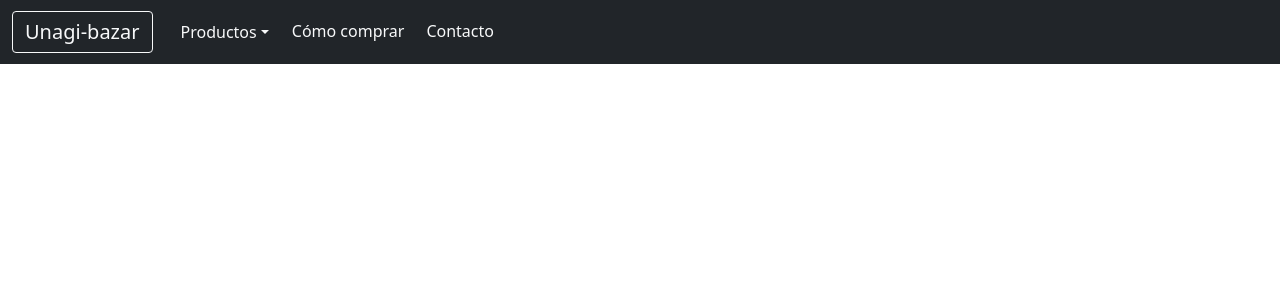
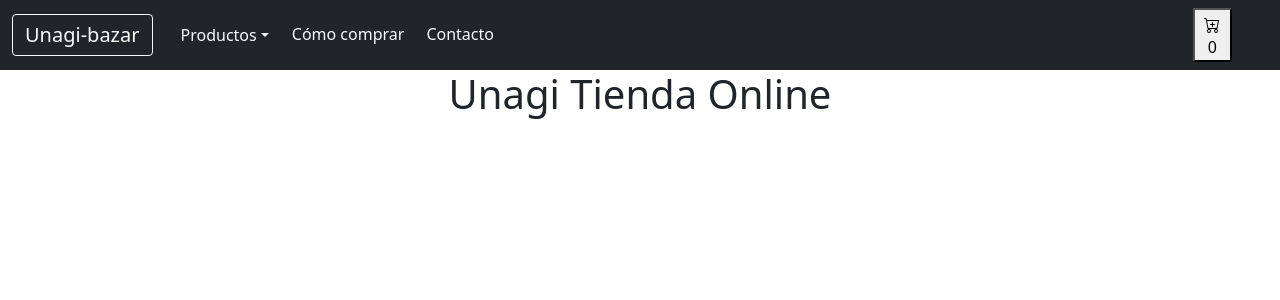
Before and after one commit to magalidsc/unagi-bazar, a React (Create React App) app: page / in a window 1280 px wide. Shown: the top 300 px of the page. Built offline with nearby package versions, Linux system fonts and the light colour scheme.

Commit message:
Incorporación de CartWidget y ItemListContainer

```diff
--- a/package.json
+++ b/package.json
@@ -9,6 +9,7 @@
     "bootstrap": "^5.1.3",
     "react": "^17.0.2",
     "react-dom": "^17.0.2",
+    "react-icons": "^4.3.1",
     "react-scripts": "4.0.3",
     "web-vitals": "^1.1.2"
   },
--- a/src/App.js
+++ b/src/App.js
@@ -1,24 +1,13 @@
 import './App.css';
 import Nav from './components/navbar/Nav.jsx';
+import ItemListContainer from './components/item-list-container/ItemListContainer';
 
 function App() {
   return (
     <div className="App">
-      {/* <header className="App-header">
-                    <img src={logo} className="App-logo" alt="logo" />
-                    <p>
-                      Edit <code>src/App.js</code> and save to reload.
-                    </p>
-                    <a
-                      className="App-link"
-                      href="https://reactjs.org"
-                      target="_blank"
-                      rel="noopener noreferrer"
-                    >
-                      Learn React
-                    </a>
-                  </header> */}
+
       <Nav />
+      <ItemListContainer greeting="Unagi Tienda Online" />
     </div>
   );
 }
--- /dev/null
+++ b/src/components/cart-widget/CartWidget.jsx
@@ -0,0 +1,16 @@
+import React from "react";
+import { BsCartPlus } from 'react-icons/bs';
+
+const styleCart = {
+    marginRight: '3rem'
+}
+
+const CartWidget = () => {
+    return (
+        <button style={styleCart}>
+            <BsCartPlus />0
+        </button>
+    )
+}
+
+export default CartWidget;
--- /dev/null
+++ b/src/components/item-list-container/ItemListContainer.jsx
@@ -0,0 +1,9 @@
+import React from "react";
+
+const ItemListContainer = ({ greeting }) => {
+    return (
+        <h1>{greeting}</h1>
+    )
+}
+
+export default ItemListContainer;
--- a/src/components/navbar/Nav.jsx
+++ b/src/components/navbar/Nav.jsx
@@ -1,4 +1,5 @@
 import React from 'react';
+import CartWidget from '../cart-widget/CartWidget.jsx'
 
 const Nav = () => {
     return (
@@ -31,6 +32,7 @@ const Nav = () => {
                     </ul>
                 </div>
             </div>
+            <CartWidget />
         </nav>
     )
 }
--- a/src/index.js
+++ b/src/index.js
@@ -5,6 +5,8 @@ import App from './App';
 import reportWebVitals from './reportWebVitals';
 import 'bootstrap/dist/css/bootstrap.min.css';
 import 'bootstrap/dist/js/bootstrap.bundle';
+
+
 
 ReactDOM.render(
   <React.StrictMode>
```
Also changed, not shown: 1 other file (tests, documents, lock files or other folders).
